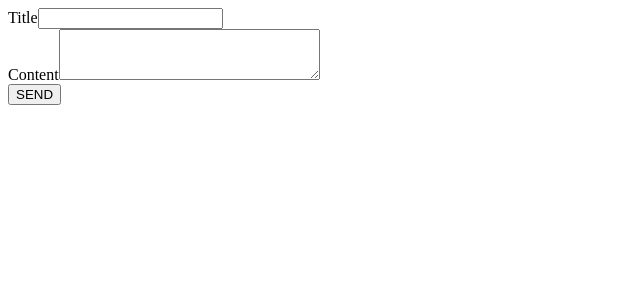
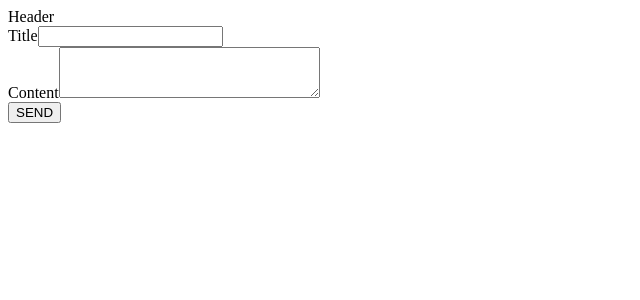
Before and after one commit to kwonchanwooo/node-react, a React (Create React App) app in the folder client/: page /create in a window 1280 px wide. Shown: the top 300 px of the page, without its empty margins (0-640 px from the left). Built offline with nearby package versions, Linux system fonts and the light colour scheme.

Commit message:
페이지별 컴포넌트 분리 및 라우터 설정

```diff
--- /dev/null
+++ b/client/src/App.jsx
@@ -0,0 +1,21 @@
+import { Routes, Route } from 'react-router-dom';
+import Header from './common/Header';
+import Main from './common/Main';
+import Create from './community/Create';
+import List from './community/List';
+
+function App() {
+	return (
+		<>
+			<Header />
+
+			<Routes>
+				<Route path='/' element={<Main />} />
+				<Route path='/list' element={<List />} />
+				<Route path='/create' element={<Create />} />
+			</Routes>
+		</>
+	);
+}
+
+export default App;
--- /dev/null
+++ b/client/src/common/Header.jsx
@@ -0,0 +1,5 @@
+function Header() {
+	return <header>Header</header>;
+}
+
+export default Header;
--- /dev/null
+++ b/client/src/common/Main.jsx
@@ -0,0 +1,5 @@
+function Main() {
+	return <main>Main</main>;
+}
+
+export default Main;
--- a/client/src/App.js
+++ b/client/src/community/Create.jsx
@@ -1,7 +1,7 @@
 import axios from 'axios';
-import { useEffect, useState } from 'react';
+import { useState } from 'react';
 
-function App() {
+function Create() {
 	const [Tit, setTit] = useState('');
 	const [Con, setCon] = useState('');
 
@@ -13,8 +13,6 @@ function App() {
 			.then((res) => console.log(res))
 			.catch((err) => console.log(err));
 	};
-
-	useEffect(() => {}, []);
 
 	return (
 		<section>
@@ -29,4 +27,4 @@ function App() {
 	);
 }
 
-export default App;
+export default Create;
--- /dev/null
+++ b/client/src/community/List.jsx
@@ -0,0 +1,5 @@
+function List() {
+	return <section>List</section>;
+}
+
+export default List;
--- a/client/src/index.js
+++ b/client/src/index.js
@@ -1,13 +1,13 @@
 import React from 'react';
 import ReactDOM from 'react-dom';
 import App from './App';
-import { HashRouter } from 'react-router-dom';
+import { BrowserRouter } from 'react-router-dom';
 
 ReactDOM.render(
 	<React.StrictMode>
-		<HashRouter>
+		<BrowserRouter>
 			<App />
-		</HashRouter>
+		</BrowserRouter>
 	</React.StrictMode>,
 	document.getElementById('root')
 );
```
